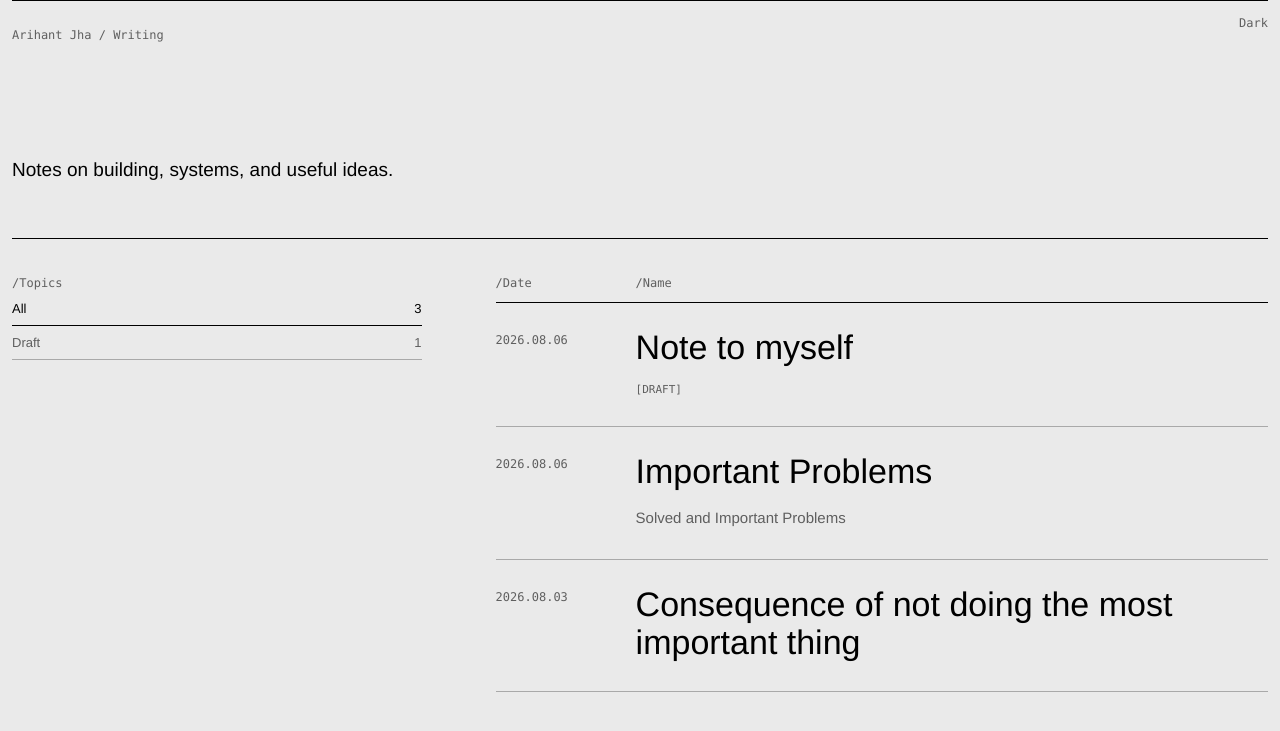
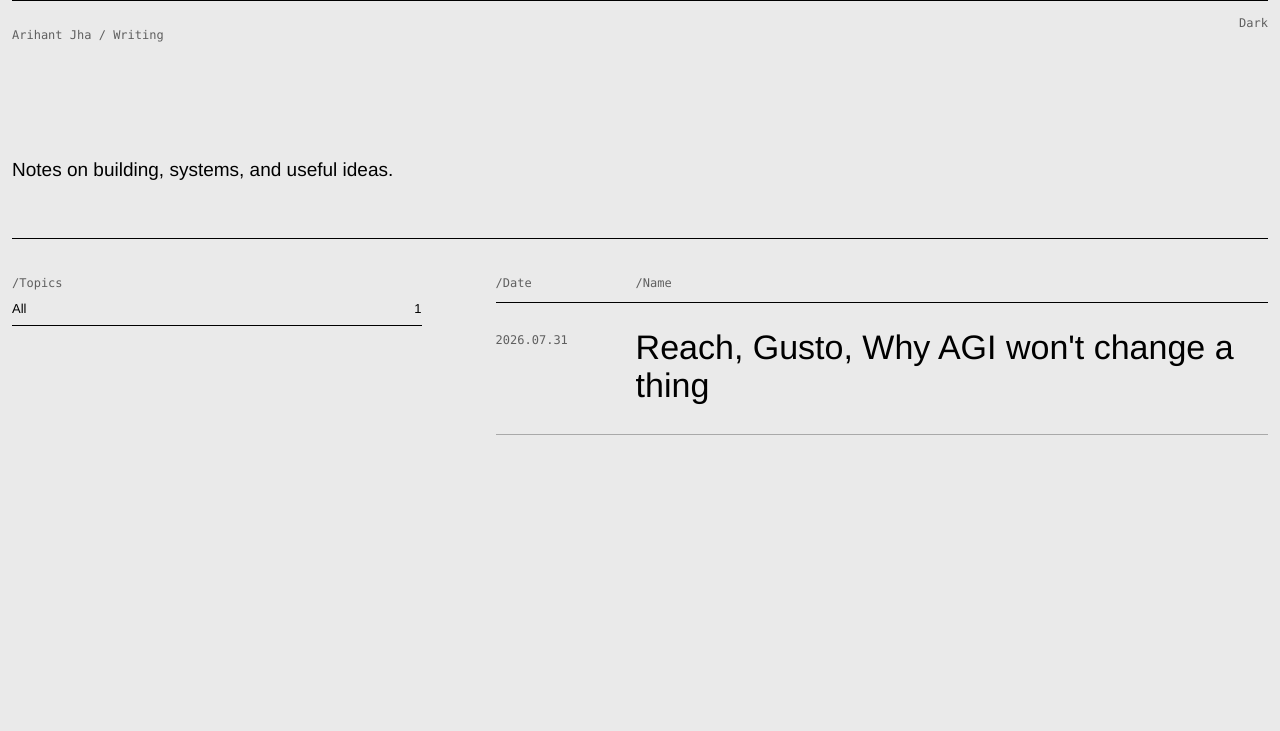
Before and after one commit to arihant-jha/arihant-jha.github.io, a Jekyll site: the page built from index.html, in a window 1280 px wide. Shown: the top 731 px of the page. Built offline with Jekyll 4.4.1, drawn with Linux system fonts in a browser that asks for light colours; part of the change alters nothing that is shown.

```diff
--- a/_config.yml
+++ b/_config.yml
@@ -18,9 +18,6 @@ defaults:
 exclude:
   - README.md
   - deploy.sh
-  - scripts
-  - logs
-  - .publish.lock
   - Gemfile
   - Gemfile.lock
   - vendor
--- /dev/null
+++ b/_posts/2026-07-31-reach-gusto-why-agi-won-t-change-a-thing.md
@@ -0,0 +1,7 @@
+---
+title: "Reach, Gusto, Why AGI won't change a thing"
+description:
+date: 2026-07-31
+tags: []
+---
+Start
--- a/_posts/2026-08-03-consequence-of-not-doing-the-most-important-thing.md
+++ /dev/null
@@ -1,99 +0,0 @@
----
-id: Consequence of not doing the most important thing
-aliases: []
-tags: []
-custom-width: 65
-date: 2026-08-03
-description:
-title: Consequence of not doing the most important thing
----
-
-If you don't pick the most important thing at the moment — this can become the source of regret.
-
-How to know what's most important?
-
-Imagine the possibilities and then compare them
-
-**Possibility 1** — I'm able to solve an IMO problem, that looks something like this:
-
-![[Pasted image 20260803144858.png]]
-
-**Possibility 2** — 100 businesses are using FlexyOps to run their business, creating new knowledge and knowledge is being disseminated and helping other businesses.
-
-**Possibility 3** — I have made a UAV Drone and I'm able to control it.
-
-> Possibility 2 !!!
-
----
-
-But this doesn't mean to not be curious about other things, curiosity has been my biggest leverage; not just in 1 field, but in a lot of fields — which has helped me to pull idea from 1 field put it into another, etc. which is how a lot of discoveries also happened in the past. But as Paul Graham says distribute attention using a power law.
-
-> the nth most important topic (m-1)/m^n of your attention, for some m > 1.
-
-If I'm interested in 10 things -> most important thing gets 90% attention.
-
-if 5 things -> 80%
-
-if 2 things -> 50%
-
-More things I'm interested in, more attention should go to the most important thing (not less!), and I'm interested in a lot of thigns.
-
----
-
-How to do it?
-
-$\epsilon=4$
-
-Just do it, Paul Graham also has this great line in his essay `Life is short`:
-
-> Cultivate a habit of impatience about the things you most want to do. Don't wait before climbing that mountain or writing that book or visiting your mother. You don't need to be constantly reminding yourself why you shouldn't wait. Just don't wait.
-
----
-
-Every point in time it seems like, this moment or a time like this will stay forever; but it doesn't, it changes; can change for the good or for bad; so make sure to do the things in your control that you most want to do, don't think about them, do them!
-
----
-
-Boldly chase outlier ideas!
-
-Spend contiguous hours working on the same problem! -> this is the unit of great work.
-
-Cultivate your environment, cultivate what goes in your head; the larger part of my brain(computer) is the unconcious part generating inexplicit and unconcious ideas; so work hard in contiguous hours, read, consume and do stuff that is towards that mission. Don't force yourself to remember thigns, it might not even be necessary, just work and cultivate the environment and there is a good chance you would have created a mountain of inexplicit ideas and unconcious ideas just by your actions than you could have by reading, writing and trying to remember the things.
-
-Of course I need to explicitly state ideas to communicate, but that is still a small part of the process; I don't need to communicate everything!
-
-A lot of people in history just did things and made stuff, after they died people studied their work and figured out explicit theories.. so the important part is not coming up with explicit ideas, but the [fun] process itself; communication doesn't just happen by explicit ideas, it happens through the produce of work as well — the software product, the hardware product, writing, mathematicians proof, spot on debate/speech — thus don't focus on communicating your explicit ideas too much; just work on the most important thigns, cultivate your environment, move towards the mission.
-
-Agency > Intelligence
-
-What is Agency?
-
-It's the ability to take initiative, make decisions, and act effectively. Being proactive and capable of execution is what matters.
-
-1/ Keep asking the questions — Am I working on, what I most want to work on? As you get older this gets increasingly dangerous if the answer is "no".
-
-2/ Great Work involves spending what would seem to other people unreasonable amount of time on a problem.
-
-3/ Tip of the spear focus — Always identify and attack the biggest limiter, don't spread efforts across secondary problems; laser in on single constraint if removed will unlock everything downstream.
-
-4/ Burn the boats — it unlocks the ability to generate new ideas, come up with solutions, demon slayer, my own experience guides me towards this. No one is coming to save you.
-
-5/ Something that grows exponentially becomes so valuable that it's worth making an extraordinary effort to get started.
-
-6/ Frontal attack(contiguous hours of work) and rest of the time side attack(walking, shower, lying in bed). Frontal attack feeds questions to the later, so there is no point in doing 2nd if 1st is not being done. Relates back to the idea of following powerlaw in most important things.
-
-7/ Aim to be the best and cultivate taste from the best in the field.
-
-Conciously cultivate your taste in the work done in your field. Until you know which is the best and what makes it so, you don't know what you're aiming for.
-
-That's so true, apple had — `Edwin land` and `Braun`.
-
-8/ Don't "try to" — that's affectation; instead "be earnest" (showing sincere(serious) and intense conviction).
-
-Be intellectually honest, you're trying to see more truth than others have seen so far.
-
-Another component of earnestness is `informality`: focusing on things that matters instead of what doesn't.
-
-Be the one who puts things out there.
-
-> Don't bother too much about how you did it, or how you're going to do it. JUST DO IT AND KEEP DOING IT!
--- a/_posts/2026-08-06-important-problems.md
+++ /dev/null
@@ -1,20 +0,0 @@
----
-title: Important Problems
-description: Solved and Important Problems
-date: 2026-08-06
-tags: []
----
-## Wake up problem [Solved]
-
-It's hard to wake up, brain sometimes give reasons to not, eyes don't open up, I'm sore from last day's 10k, sleep a little more - it's still early.
-
-Based on evidence I've collected over 26 years and after reading about a lot of people, I have realized — **I'm Lazy** and naturally my body and my brain don't want to do anything.
-They just want to follow the least resistant path at the moment: if I'm running - stop; if I'm confused solving a math problem - check the solution; if I'm bored - open youtube.
-
-Best Explainatory Theory:
-
-You're in momentum of lazyness, go against it for 30m and build momentum to start working on your important problem.
-
-## Should I work at home or cafe [Solved]
-
-Best Explainatory
--- a/_posts/2026-08-06-note-to-myself.md
+++ /dev/null
@@ -1,40 +0,0 @@
----
-title: Note to myself
-description:
-date: 2026-08-06
-tags:
-  - Draft
-custom-width: 62
----
-1/ You are worthy, because you are a human.
-
-2/ Solve problems by creating new knowledge.
-
-3/ Knowledge creation is a hard (not easy) yet the process issimple, governed by the loop:
-1. Identify an important problem (important to you)
-2. Conjecture: Invent an explainatory theory to solve the problem
-3. Criticize: Attempt hard to falsify the conjecture
-4. Accept the conjecture as a new explainatory theory if it passes criticisms, else iterate through the next cycle
-
->On a side note even though you fail, you did create new knowledge; which means you have a better chance at next attempt and better chance at solving problems.
-
-4/ Follow your curiosity, even though your brain keeps exploding with ideas — it's not enough; an idea is just the starting point, it's just a new conjecture — you need to iterate through to complete the loop and create new useful knowledge.
-
-5/ Work Hard and become excellent! *Excellence is the quality to take the pain*
-- Go to a cafe. Drink coffee. Make Great Things. Work on important problems. *Important to you!* Ship, put things out in the world.
-- Work/Talk/Listen with/to/about excellent engineers and makers of things.
-- Be obsessed about solving the problem - because you are limited by time, thus make sure you're picking the most important problem and spending incredible amount of time running the loop.
-- Have fun - cultivate the environment so that all types of idea creation align: explicit, implicit and unconcious.
-- Run
-
-6/ Don't conform to authority, people around you or anyone, form your own world view and think for yourself.
-
-7/ Disobidience is not a character flaw, it's a quality to embrace, if you're not disobidient — you'll follow the path of least resistance set by an authority figure (a human, your own mind, temptations or worse a program).
-
-Another way to think about it is - Don't be superstitious, that's the least reistant path, if you don't have an explainatory theory - you're being superstitious, always follow your best explainatory theories; if you don't have one create it and follow the loop.
-
-Example, this is a problem you're currently fighting with (Aug 6, 2026)
-
-When it's time to get out of bed, your brain gives you new reasons not to get up and take another nap, but if you go back and look at all the days you did that v/s you did not and check which leads to a better outcome and come up with an explainatory theory: it's a step by step process, first 30m take a lot of effort, but once you're out the door, take sunlight, go for a hard run, gain some self-respect by making the efforts, you create momentum to do good work and then you go to a cafe, work a bit more, you create more momentum
-
-8/ Solve repeated problems once and for all. Explict theories also help you to solve the problem once and for all. You can cache the theory, and if you find a new criticism or are able to conjecture a better explainatory theory: apply the loop and update it; but you've already lived 26 years on the planet (~1/3rd of my life) and read collectively about 10,000+ human years - based on so much data, you can come up with some explainatory theories and cache them.
```
Also changed, not shown: README.md, 3 other files.
